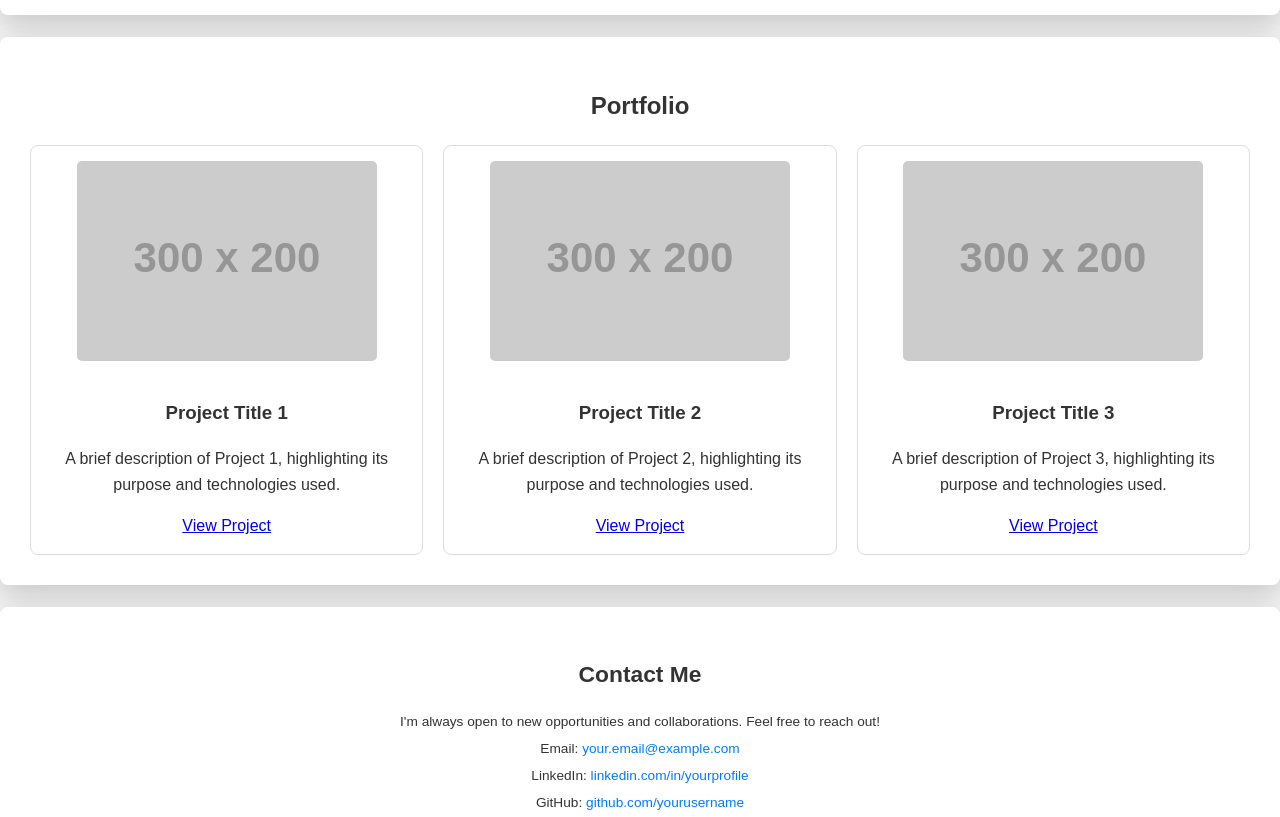
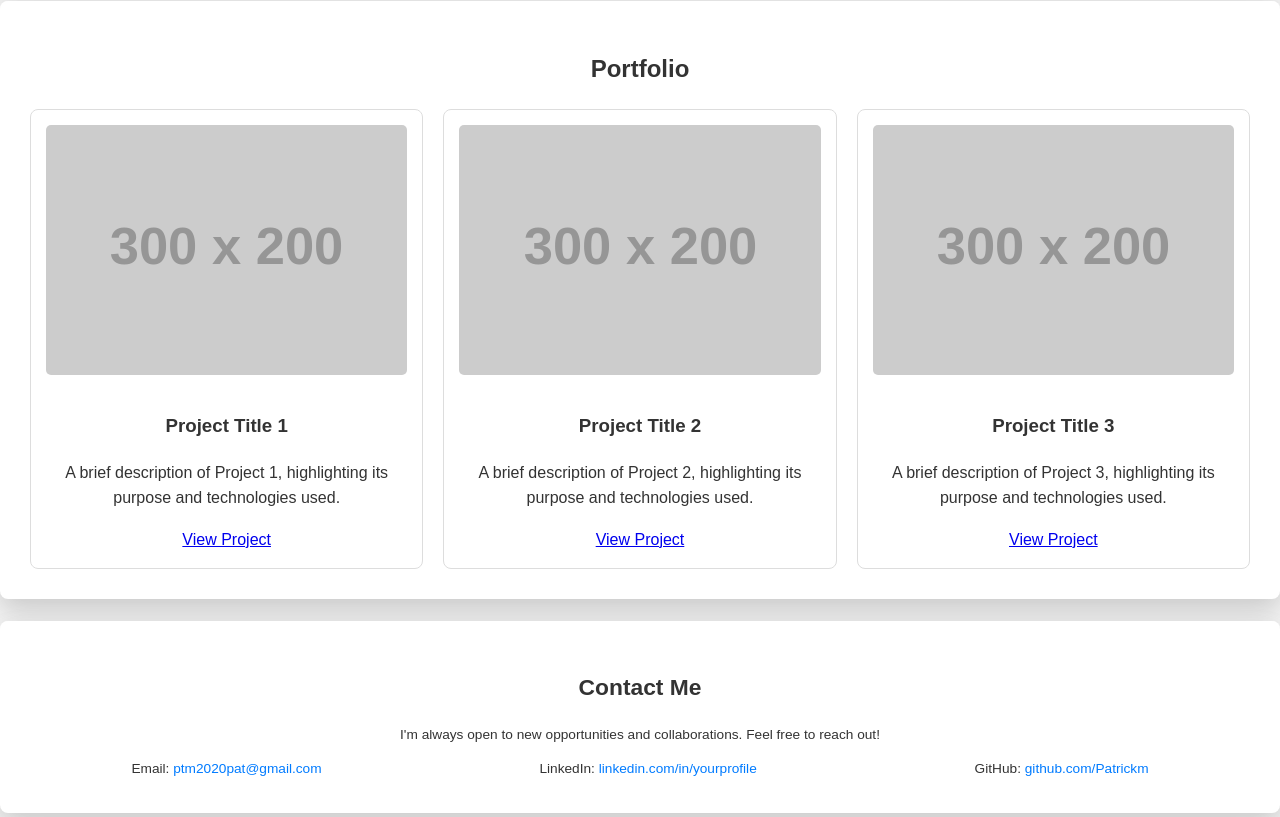
Before and after one commit to Patrickm2025p/Portfolio1, a plain HTML site: page Index.html in a window 1280 px wide. Shown: the part 1076-1893 px from the top of the page. Drawn offline with Linux system fonts and the light colour scheme; placeholder pictures from the web are drawn by us.

Commit message:
Increase project image height to 250px and convert contact to flex grid layout

```diff
--- a/Index.html
+++ b/Index.html
@@ -10,7 +10,7 @@
 <body class="rows-layout">
     <header>
         <div class="container">
-            <h1>Pierre Patrick Manirakiza</h1>
+            <img src="Logo.webp" alt="Logo">
             <nav>
                 <ul>
                     <li><a href="#about">About</a></li>
@@ -80,9 +80,11 @@
     <section id="contact" class="container">
         <h2>Contact Me</h2>
         <p>I'm always open to new opportunities and collaborations. Feel free to reach out!</p>
-        <p>Email: <a href="mailto:your.email@example.com">your.email@example.com</a></p>
-        <p>LinkedIn: <a href="https://linkedin.com/in/yourprofile" target="_blank">linkedin.com/in/yourprofile</a></p>
-        <p>GitHub: <a href="https://github.com/yourusername" target="_blank">github.com/yourusername</a></p>
+        <div class="contact-links">
+            <p>Email: <a href="mailto:ptm2020pat@gmail.com">ptm2020pat@gmail.com</a></p>
+            <p>LinkedIn: <a href="https://linkedin.com/in/yourprofile" target="_blank">linkedin.com/in/yourprofile</a></p>
+            <p>GitHub: <a href="http://bit.ly/4rLhXU7" target="_blank">github.com/Patrickm</a></p>
+        </div>
     </section>
 
     <footer>
--- a/style.css
+++ b/style.css
@@ -67,10 +67,25 @@ body {
         #contact p {
             margin: 5px 0;
             font-size: 0.9em;
+            line-height: 1.4;
+        }
+        #contact .contact-links {
+            display: flex;
+            flex-wrap: wrap;
+            gap: 15px;
+            justify-content: center;
+            margin-top: 10px;
+        }
+        #contact .contact-links p {
+            flex: 1 1 auto;
+            min-width: 150px;
+            margin: 0;
+            padding: 5px 10px;
         }
         #contact a {
             color: #007bff;
             text-decoration: none;
+            font-weight: 500;
         }
         #contact a:hover {
             text-decoration: underline;
@@ -142,7 +157,8 @@ body {
         }
         .project-item img {
             max-width: 100%;
-            height: auto;
+            height: 250px;
+            object-fit: cover;
             border-radius: 5px;
             margin-bottom: 10px;
         }
```
Also changed, not shown: Logo.webp (added).
